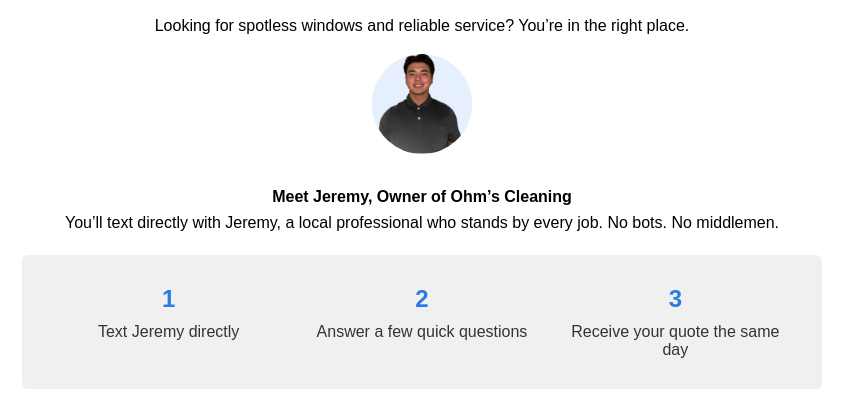
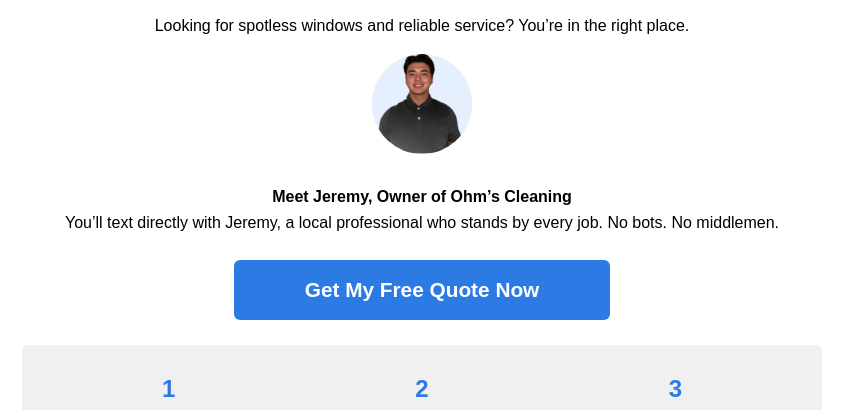
Before and after one commit to Ohmscleaning/website, a plain HTML site: page diagnostic.html in a window 1280 px wide. Shown: the part 367-777 px from the top of the page, without its empty margins (218-1062 px from the left). Drawn offline with Linux system fonts and the light colour scheme.

Commit message:
Update diagnostic.html

```diff
--- a/diagnostic.html
+++ b/diagnostic.html
@@ -22,7 +22,7 @@
     .step-desc { font-size: 1em; color: #333; }
     .photos { display: flex; gap: 15px; justify-content: center; flex-wrap: wrap; margin-bottom: 30px; }
     .photos img { max-width: 48%; border-radius: 6px; }
-    .owner-section { text-align: center; margin-bottom: 20px; }
+    .owner-section { text-align: center; margin-bottom: 10px; }
     .owner-section img { border-radius: 50%; width: 100px; height: 100px; object-fit: cover; margin-bottom: 10px; }
     footer { text-align: center; font-size: 0.85em; color: #777; margin-top: 30px; }
     footer img { margin-top: 10px; max-width: 200px; }
@@ -38,6 +38,7 @@
     <div class="owner-section">
       <img src="JeremySelfie.jpeg" alt="Jeremy Ohm - Owner" />
       <p><strong>Meet Jeremy, Owner of Ohm’s Cleaning</strong><br />You’ll text directly with Jeremy, a local professional who stands by every job. No bots. No middlemen.</p>
+      <a class="cta-button" href="sms:+17022013944?&body=Hey! I saw your window cleaning ad and I'd like a quote.">Get My Free Quote Now</a>
     </div>
 
     <div class="steps">
@@ -54,8 +55,6 @@
         <div class="step-desc">Receive your quote the same day</div>
       </div>
     </div>
-
-    <a class="cta-button" href="sms:+17022013944?&body=Hey! I saw your window cleaning ad and I'd like a quote.">Get My Free Quote Now</a>
 
     <div class="badges">
       <div class="badge">Fully Insured</div>
```
